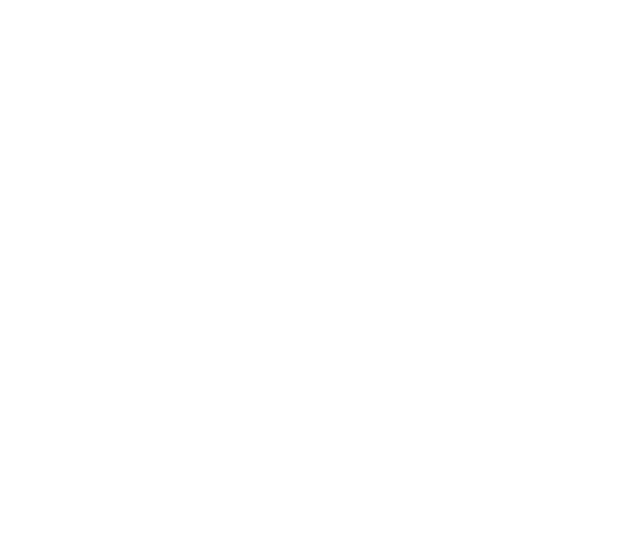
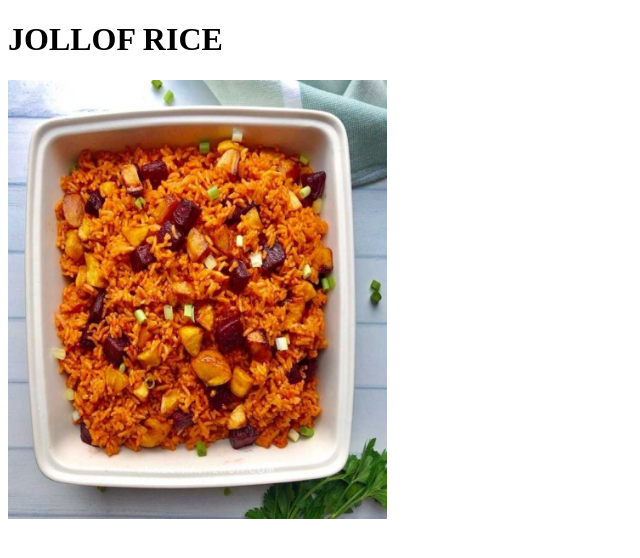
Before and after one commit to Destycoco/repo, a plain HTML site: page odin-recipes/jellof.html in a window 1280 px wide. Shown: the whole page, without its empty margins (0-640 px from the left). Drawn offline with Linux system fonts and the light colour scheme.

Commit message:
display only the header text and the image for the jollof rice page not forgetting that at this point the egusi and the afang pages are already set up.

```diff
--- a/odin-recipes/jellof.html
+++ b/odin-recipes/jellof.html
@@ -5,8 +5,15 @@
         <meta name="viewport" content="width=device-width, initial-scale=1.0">
         <meta http-equiv="X-UA-Compatible" content="IE=edge">
         <title>How To Prepare Jollof Rice</title>
+        <style>
+            img{
+                width: 30%;
+                height: 30%;
+            }
+        </style>
     </head>
     <body>
-
+        <h1>JOLLOF RICE</h1>
+        <img src="./images/jollof.jpg" alt="Jollof Rice">
     </body>
 </html>
```
